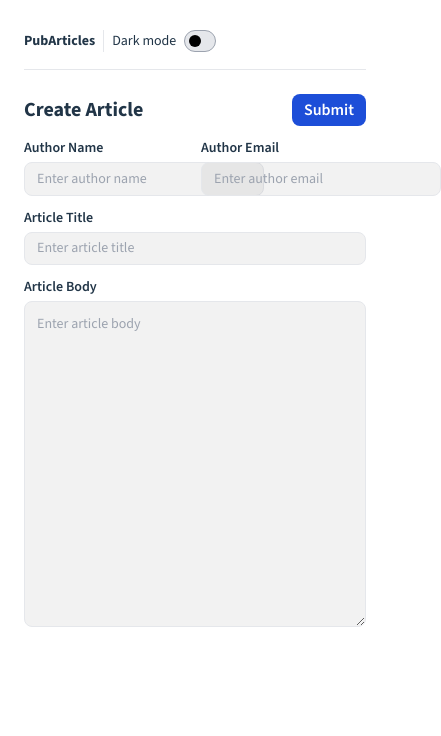
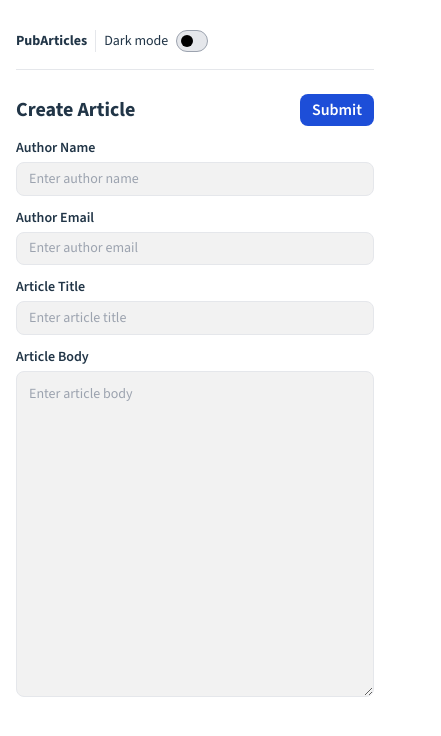
Before and after one commit to michaelhpet/jsonplaceholder-articles, a React (Vite) app: page /create in a window 390 px wide. Shown: the top 736 px of the page, 441 px wide, since content can reach past the window. Built offline with nearby package versions, Linux system fonts and the light colour scheme.

Commit message:
chore: cleanup

```diff
--- a/src/components/input/index.tsx
+++ b/src/components/input/index.tsx
@@ -17,7 +17,7 @@ export default function Input(props: Props) {
       {label ? <span className="pb-1 font-semibold">{label}</span> : null}
       <input
         {...domProps}
-        className={`min-h-[33.6px] min-w-[240px] px-3 py-1 bg-black/5 dark:bg-white/5 border rounded-lg focus:outline-blue-700 ${
+        className={`min-w-[210px] min-h-[33.6px] px-3 py-1 bg-black/5 dark:bg-white/5 border rounded-lg focus:outline-blue-700 ${
           error ? "border-red-500 focus:outline-red-500" : ""
         }`}
       />
--- a/src/layout/index.tsx
+++ b/src/layout/index.tsx
@@ -22,7 +22,7 @@ export default function Layout() {
 
   return (
     <LayoutProvider>
-      <div className="max-w-[960px] mx-auto px-6">
+      <div className="max-w-[960px] mx-auto px-4">
         <header className="sticky z-[100] top-0 min-h-[70px] flex flex-wrap items-center justify-between gap-4 py-6 pb-3 border-b bg-white dark:bg-[#242424]">
           <div className="flex items-center gap-2">
             <Link to="/" className="text-sm font-black">
--- a/src/pages/create.tsx
+++ b/src/pages/create.tsx
@@ -32,7 +32,10 @@ export default function CreateArticle() {
   };
 
   return (
-    <form onSubmit={handleSubmit(submit)} className="grid grid-cols-2 gap-3">
+    <form
+      onSubmit={handleSubmit(submit)}
+      className="grid grid-cols-1 md:grid-cols-2 gap-3 gap-x-0 md:gap-x-3"
+    >
       <div className="col-span-2 flex items-center justify-between gap-4">
         <h1 className="text-xl font-bold">Create Article</h1>
         <Button loading={loading}>Submit</Button>
@@ -43,7 +46,7 @@ export default function CreateArticle() {
         name="author_name"
         label="Author Name"
         placeholder="Enter author name"
-        rootClassName="col-span-1"
+        rootClassName="col-span-full md:col-span-1"
         error={errors["author_name"]}
         onChange={() => clearError("author_name")}
       />
@@ -53,7 +56,7 @@ export default function CreateArticle() {
         name="author_email"
         label="Author Email"
         placeholder="Enter author email"
-        rootClassName="col-span-1"
+        rootClassName="col-span-full md:col-span-1"
         error={errors["author_email"]}
         onChange={() => clearError("author_email")}
       />
--- a/src/pages/index.tsx
+++ b/src/pages/index.tsx
@@ -82,7 +82,9 @@ export default function Home() {
       )}
 
       {articles.length && hasMore ? (
-        <Button onClick={() => setPage((p) => ++p)}>Load more</Button>
+        <Button loading={loading} onClick={() => setPage((p) => ++p)}>
+          Load more
+        </Button>
       ) : null}
     </div>
   );
```
